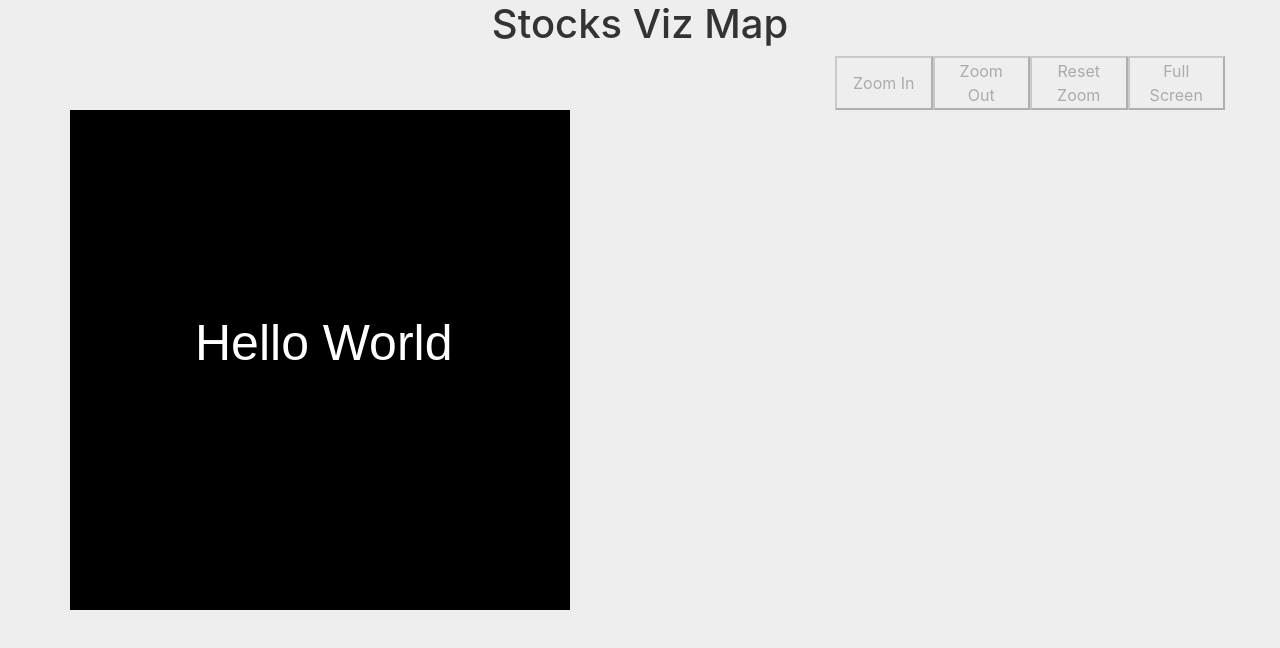
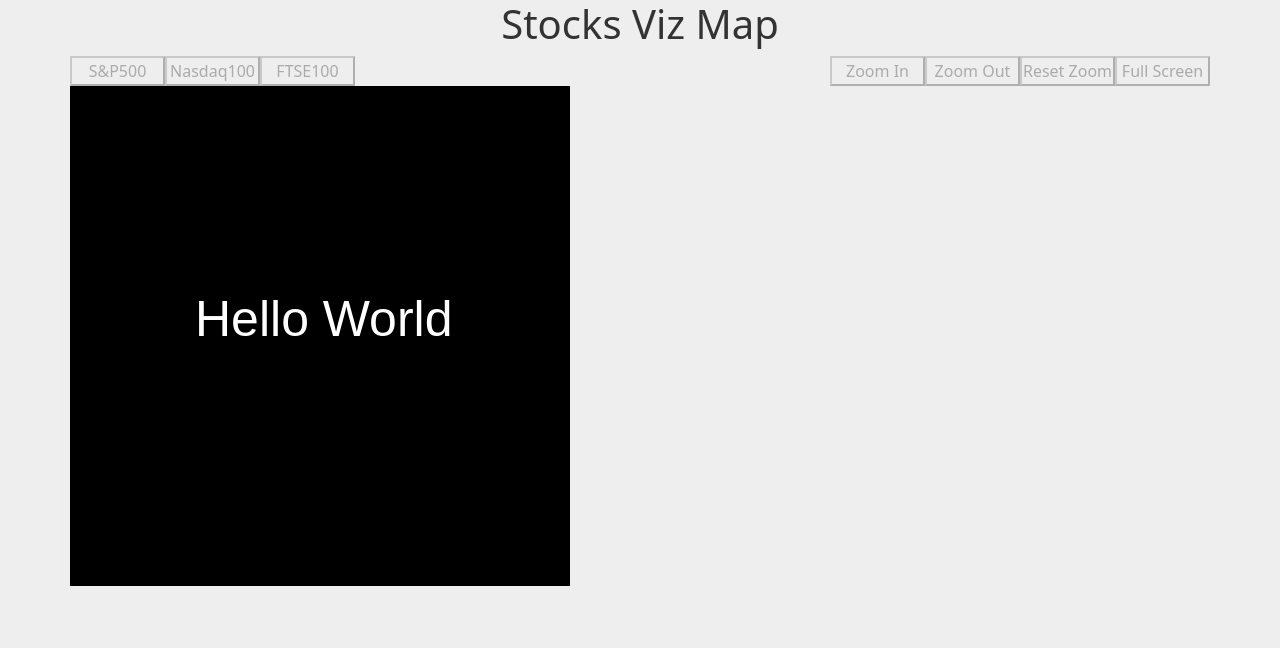
Before and after one commit to surajvkothari/StocksVizMap, a plain HTML site: page src/index.html in a window 1280 px wide. Shown: the top 648 px of the page. Drawn offline with nearby package versions, Linux system fonts and the light colour scheme.

Commit message:
Added fund filter toggles

```diff
--- a/src/index.html
+++ b/src/index.html
@@ -12,8 +12,14 @@
 
     <div class="container p-0">
         <!-- Control Panel to be implemented later -->
-        <div id="control-panel" class="row g-0 justify-content-end">
-            <button class="col-1" disabled>Zoom In</button>
+        <div id="control-panel" class="row g-0 justify-content-around">
+            <!-- Index fund filters (toggles) -->
+            <button class="col-1" disabled>S&P500</button>
+            <button class="col-1" disabled>Nasdaq100</button>
+            <button class="col-1" disabled>FTSE100</button>
+
+            <!-- Map navigation buttons -->
+            <button class="col-1 ms-auto" disabled>Zoom In</button>
             <button class="col-1" disabled>Zoom Out</button>
             <button class="col-1" disabled>Reset Zoom</button>
             <button class="col-1" disabled>Full Screen</button>
```
